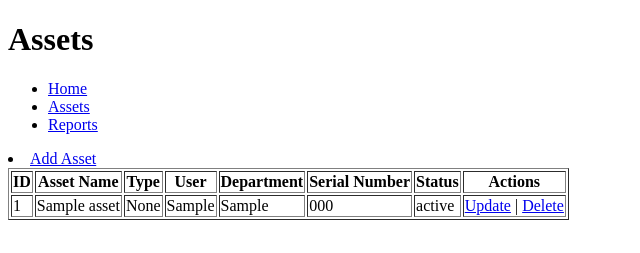
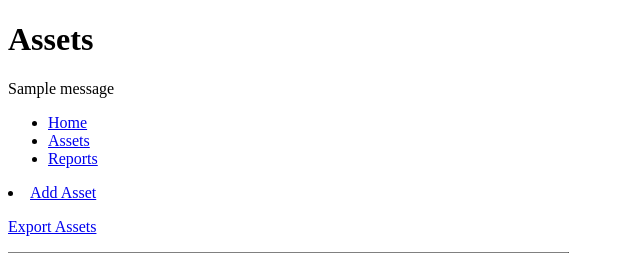
Before and after one commit to Jackmcd8295/Asset-Tracker, a Flask app: page /assets in a window 1280 px wide. Shown: the top 253 px of the page, without its empty margins (0-640 px from the left). Run offline with Flask 3, Linux system fonts and the light colour scheme; tables that the repository leaves empty hold one stand-in row (values such as "Sample post"); one stand-in notice (Sample message) is shown.

Commit message:
Added Export To CSV Function & To Do List On app.py

```diff
--- a/app.py
+++ b/app.py
@@ -1,8 +1,12 @@
-from flask import Flask, render_template, request, redirect
+import csv
+
+from flask import Flask, flash, render_template, request, redirect
 
 from database import add_asset, create_database, get_asset_count, get_assets, delete_asset, get_asset_by_id, update_asset
 
 app = Flask(__name__)
+
+app.config["SECRET_KEY"] = "asset-tracker-dev-key"
 
 create_database()
 
@@ -58,10 +62,24 @@ def update_asset_route(asset_id):
     asset = get_asset_by_id(asset_id)
     return render_template("update_asset.html", asset=asset)
 
+@app.route("/export_assets")
+def export_csv():
+    assets = get_assets()
+
+    with open("assets_export.csv", "w", newline="") as file:
+        writer = csv.writer(file)
+
+        writer.writerow(["ID", "Name", "Type", "User", "Department", "Serial Number", "Status"])
+        for asset in assets:
+            writer.writerow([asset["id"], asset["name"], asset["type"], asset["user"], asset["department"], asset["serial_number"], asset["status"]])
+        flash("Assets exported successfully!", "success")
+        return redirect("/assets")
+
 
 if __name__ == '__main__':
     app.run(debug=True)
 
 
+
+#To Do List:
 #Add search function within home page
-#Start turning type into dropdowns - server, pc, laptop, etc
--- a/templates/assets.html
+++ b/templates/assets.html
@@ -7,6 +7,13 @@
 </head>
 <body>
     <h1>Assets</h1>
+    {% with messages = get_flashed_messages()%}
+    {% if messages %}
+        {% for message in messages %}
+            <p>{{ message }}</p>
+        {% endfor %}
+    {% endif %}
+    {% endwith %}
     <nav>
         <ul>
             <li><a href="/">Home</a></li>
@@ -43,6 +50,7 @@
         </td>
     </tr>
     {% endfor %}
+    <p><a href="/export_assets">Export Assets</a></p>
 </table>
 </body>
 </html>
```
